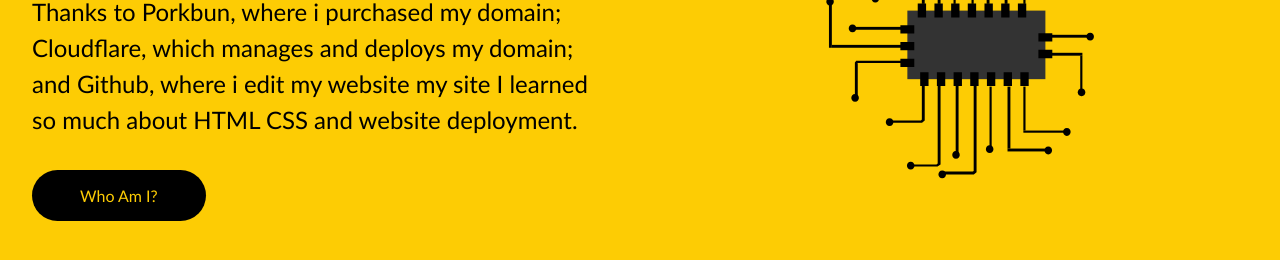
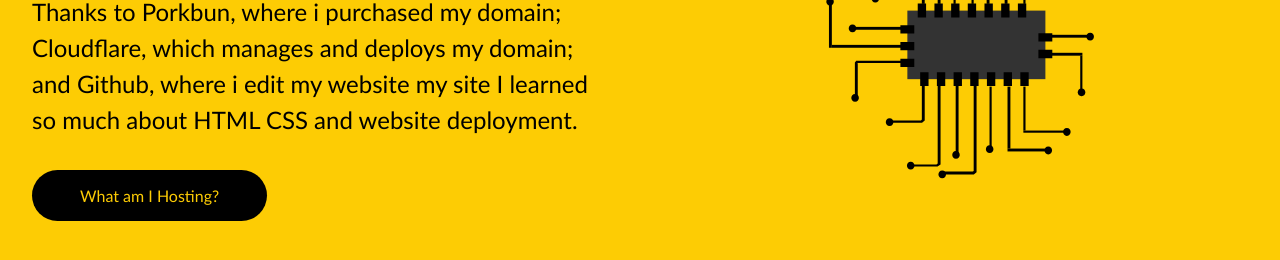
Before and after one commit to jgarc5/gnode, a plain HTML site: page index.html in a window 1280 px wide. Shown: the part 418-678 px from the top of the page. Drawn offline with Linux system fonts and the light colour scheme.

Commit message:
Update index.html

```diff
--- a/index.html
+++ b/index.html
@@ -21,7 +21,7 @@
             Thanks to Porkbun, where i purchased my domain; Cloudflare, which manages and deploys my domain; and Github, where i edit my website
              my site I learned so much about HTML CSS and website deployment.
           </p>
-          <button>Who Am I?</button>
+          <button>What am I Hosting?</button>
         </div>
         <div class="column-right">
           <img
```
